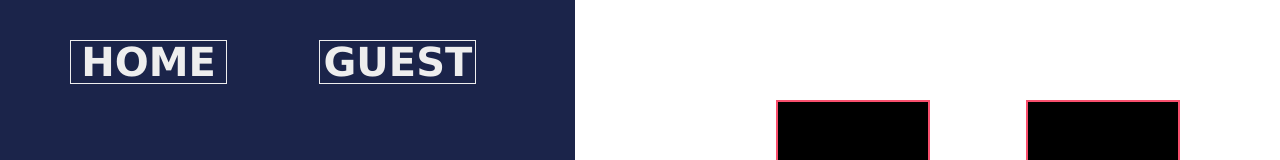
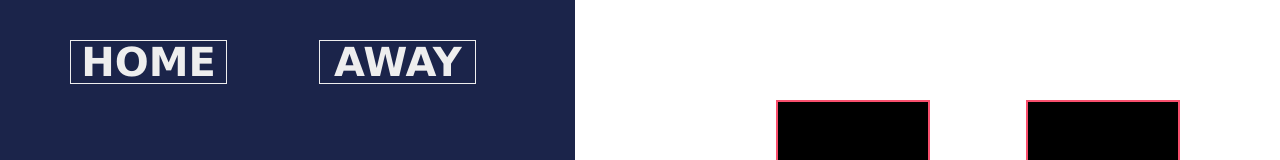
Before and after one commit to mateocano1105/scoreBoard, a plain HTML site: page index.html in a window 1280 px wide. Shown: the top 160 px of the page. Drawn offline with nearby package versions, Linux system fonts and the light colour scheme.

Commit message:
Changed guest to away

```diff
--- a/index.html
+++ b/index.html
@@ -12,7 +12,7 @@
             <button class = "bh2" onclick = "hAdd2()" >+2</button>
             <button class = "bh3" onclick = "hAdd3()" >+3</button>
             <div>
-                <h3 class = "guestTitle">GUEST</h3>
+                <h3 class = "guestTitle">AWAY</h3>
             </div>
             <div id = "guest-count" class = "guest"></div>
             <button class = "bh4" onclick = "gAdd1()" >+1</button>
```
